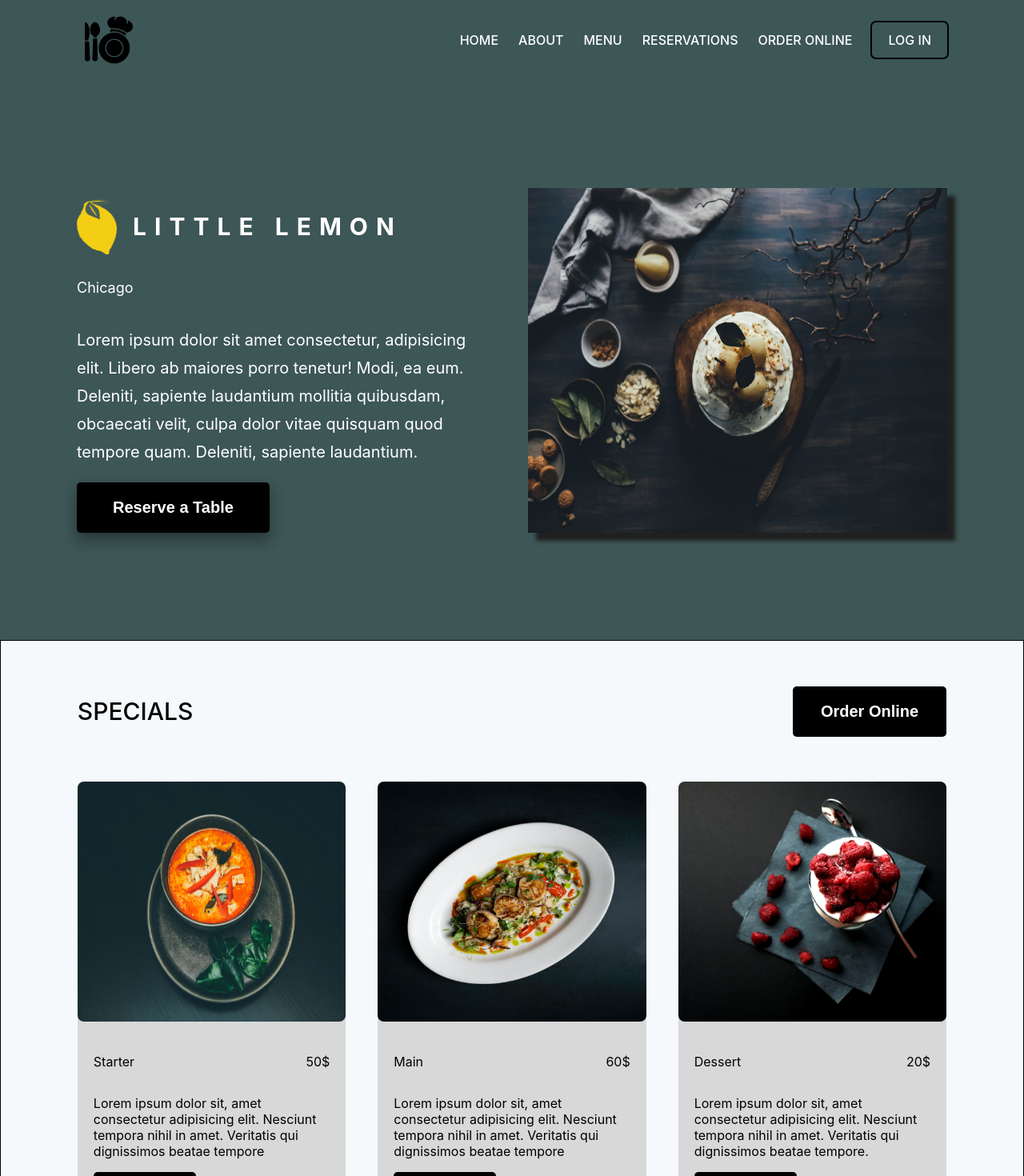
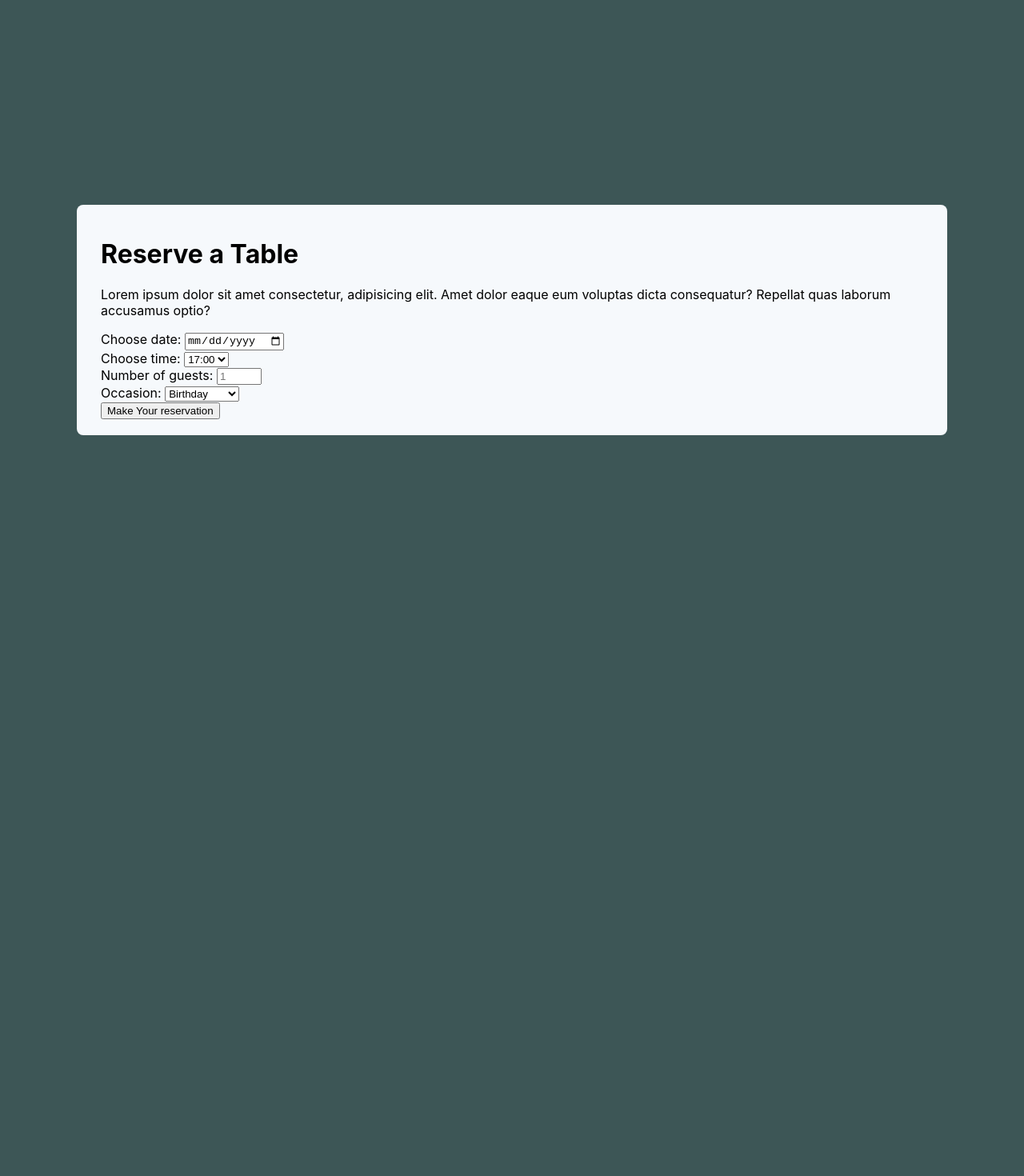
Before and after one commit to Emmanuel-Marcano/restaurant-web-app, a React (Create React App) app: page /booking-form in a window 1280 px wide. Shown: the top 1470 px of the page at 80% size. After the commit the page ends 800 px from the top, so only its background shows below. Built offline with nearby package versions, Linux system fonts and the light colour scheme.

Commit message:
added form

```diff
--- a/package.json
+++ b/package.json
@@ -8,6 +8,7 @@
     "@testing-library/user-event": "^13.5.0",
     "react": "^18.2.0",
     "react-dom": "^18.2.0",
+    "react-router-dom": "^6.8.1",
     "react-scripts": "5.0.1",
     "web-vitals": "^2.1.4"
   },
--- a/src/App.css
+++ b/src/App.css
@@ -47,6 +47,7 @@ a{
     flex-direction: column;
     max-width: 85%;
     margin: 0 auto;
+    /* border: 1px solid black; */
     /* justify-content:center; */
     /* padding: 0 30px; */
 }
@@ -171,7 +172,7 @@ a{
 .specials-grid-container{
     display: grid;
     grid-template-columns: 1fr;
-    gap: 40px;
+    gap: 60px;
 }
 
 .specials-grid-container > *{
@@ -277,9 +278,9 @@ a{
 }
 
 .reviewer-image{
-    width: 120px;
+    width: 90px;
     overflow: hidden;
-    height: 120px;
+    height: 90px;
 
     /* height: 90px; */
     border-radius: 50%;
@@ -327,17 +328,25 @@ a{
 
 }
 
+
+
 .about-grid{
     display: grid;
     grid-template-columns: 1fr;
-    gap: 20px;
+    gap: 40px;
 
 
+
+}
+
+.about-description{
+    line-height: 25px;
 }
 
 .image-stack {
     display: grid;
     position: relative;
+
     grid-template-columns: repeat(12, 1fr);
   }
 
@@ -356,9 +365,47 @@ a{
   }
 
 
+
   .about-img{
 
     max-width: 100%;
+  }
+
+  .about-text{
+    display: flex;
+    flex-direction: column;
+    justify-content: center;
+  }
+
+
+  .footer-section{
+    background-color: #3D5656;
+  }
+
+  .footer-grid{
+    display: grid;
+    grid-template-columns: 1fr;
+    gap: 30px;
+
+  }
+
+
+
+  .booking-page-container{
+    height: 100vh;
+    background-color: #3D5656;
+    display: flex;
+
+    justify-content: center;
+    align-items: center;
+  }
+
+  .form-container{
+    background-color: #f6f9fc;
+    border-radius: 8px;
+    padding: 20px 30px;
+
+
   }
 
 
@@ -444,7 +491,8 @@ a{
 
     .specials-grid-container{
         display: grid;
-        grid-template-columns: 1fr 1fr 1fr;
+        grid-template-columns: 30% 30% 30%;
+        justify-content: space-between;
     }
 
     .specials-header{
@@ -475,6 +523,17 @@ a{
 
     .about-grid{
         grid-template-columns: 1fr 1fr;
+        gap: 70px;
+
+    }
+
+    .about-description{
+        line-height: 35px;
+    }
+
+
+    .footer-grid{
+        grid-template-columns: 1fr 1fr 1fr 1fr;
     }
 
 
--- a/src/App.js
+++ b/src/App.js
@@ -1,7 +1,6 @@
 
-import FullScreen from "./components/FullScreen"
-import Header from "./components/Header"
-import Showcase from "./components/Showcase";
+
+import LandingPage from "./components/LandingPage";
 import Specials from "./components/Specials";
 import Testimonials from "./components/Testimonials";
 import About from "./components/About";
@@ -9,17 +8,15 @@ import Footer from "./components/Footer";
 import './App.css';
 
 function App() {
+
   return (
-    <>
-      <FullScreen>
-        <Header/>
-        <Showcase/>
-      </FullScreen>
+     <>
+      <LandingPage/>
       <Specials/>
       <Testimonials/>
       <About/>
       <Footer/>
-    </>
+     </>
   );
 }
 
--- /dev/null
+++ b/src/components/BookingForm.js
@@ -0,0 +1,51 @@
+
+import FullScreen from "./FullScreen"
+
+function BookingForm(){
+
+
+
+    return (
+        <>
+        <div className="form-container">
+        <h1>Reserve a Table</h1>
+        <p>Lorem ipsum dolor sit amet consectetur, adipisicing elit. Amet dolor eaque eum voluptas dicta consequatur? Repellat quas laborum accusamus optio?</p>
+        <form action="">
+
+            <div>
+            <label for="res-date">Choose date: </label>
+            <input type="date" id="res-date"/>
+            </div>
+            <div>
+            <label for="res-time">Choose time: </label>
+            <select id="res-time ">
+                <option>17:00</option>
+                <option>18:00</option>
+                <option>19:00</option>
+                <option>20:00</option>
+                <option>21:00</option>
+                <option>22:00</option>
+            </select>
+            </div>
+            <div>
+            <label htmlFor="guests">Number of guests: </label>
+            <input type="number" placeholder="1" min="1" max="10" id="guests"/>
+            </div>
+            <div>
+            <label htmlFor="occasion">Occasion: </label>
+            <select id="occasion">
+                <option>Birthday</option>
+                <option>Anniversary</option>
+            </select>
+            </div>
+            <input type="submit" value="Make Your reservation"/>
+        </form>
+        </div>
+
+        </>
+
+    )
+}
+
+
+export default BookingForm
--- /dev/null
+++ b/src/components/BookingPage.js
@@ -0,0 +1,22 @@
+
+import BookingForm from "./BookingForm"
+
+function BookingPage(){
+
+
+
+    return (
+        <div className="booking-page-container">
+            <div className="container">
+
+
+            <BookingForm/>
+            </div>
+
+        </div>
+
+    )
+}
+
+
+export default BookingPage
--- a/src/components/Footer.js
+++ b/src/components/Footer.js
@@ -5,7 +5,47 @@ function Footer(){
 
 
     return (
-        <footer>
+        <footer className="footer-section" >
+            <div className="container">
+
+                <div className="footer-grid">
+
+            <div >
+                <img className='brand-img' src={require("../assets/images/footer-logo.png")} alt="" />
+                <p></p>
+
+            </div>
+
+            <div>
+                <p>Second navigation</p>
+                <ul>
+                    <li>Home</li>
+                    <li>About</li>
+                    <li>Menu</li>
+                    <li>Reservations</li>
+                    <li>Order Online</li>
+                    <li>Log in</li>
+                </ul>
+            </div>
+            <div>
+                <p>Contact</p>
+                <ul>
+                    <li>Address</li>
+                    <li>Phone number</li>
+                    <li>Email</li>
+                </ul>
+            </div>
+            <div>
+                <p>Social Media Links</p>
+                <ul>
+                    <li>Instagram</li>
+                    <li>Facebook</li>
+                    <li>Whatsapp</li>
+                </ul>
+            </div>
+
+            </div>
+            </div>
 
 
         </footer>
--- /dev/null
+++ b/src/components/LandingPage.js
@@ -0,0 +1,15 @@
+import FullScreen from "./FullScreen"
+import Header from "./Header"
+import Showcase from "./Showcase"
+
+function LandingPage(){
+
+    return(
+        <FullScreen>
+            <Header/>
+            <Showcase/>
+        </FullScreen>
+    )
+}
+
+export default LandingPage
--- a/src/components/Showcase.js
+++ b/src/components/Showcase.js
@@ -1,5 +1,5 @@
 
-
+import {Link} from "react-router-dom"
 
 function Showcase(){
 
@@ -21,7 +21,7 @@ function Showcase(){
                 culpa dolor vitae quisquam quod tempore quam.
                 Deleniti, sapiente laudantium.
                 </p>
-                <button className='showcase-btn'>Reserve a Table</button>
+                <Link to="/booking-form" className='showcase-btn'>Reserve a Table</Link>
             </div>
         </div>
     )
--- a/src/index.js
+++ b/src/index.js
@@ -3,11 +3,20 @@ import ReactDOM from 'react-dom/client';
 import './index.css';
 import App from './App';
 import reportWebVitals from './reportWebVitals';
+import {BrowserRouter, Routes, Route} from "react-router-dom"
+import BookingPage from './components/BookingPage';
+import './App.css';
+
 
 const root = ReactDOM.createRoot(document.getElementById('root'));
 root.render(
   <React.StrictMode>
-    <App />
+    <BrowserRouter>
+    <Routes>
+      <Route path="/booking-form" element={<BookingPage/>}/>
+      <Route path="/" element={<App />}/>
+    </Routes>
+    </BrowserRouter>
   </React.StrictMode>
 );
 
```
Also changed, not shown: src/components/Header.js (+6 -1 lines), 1 other file (tests, documents, lock files or other folders).
